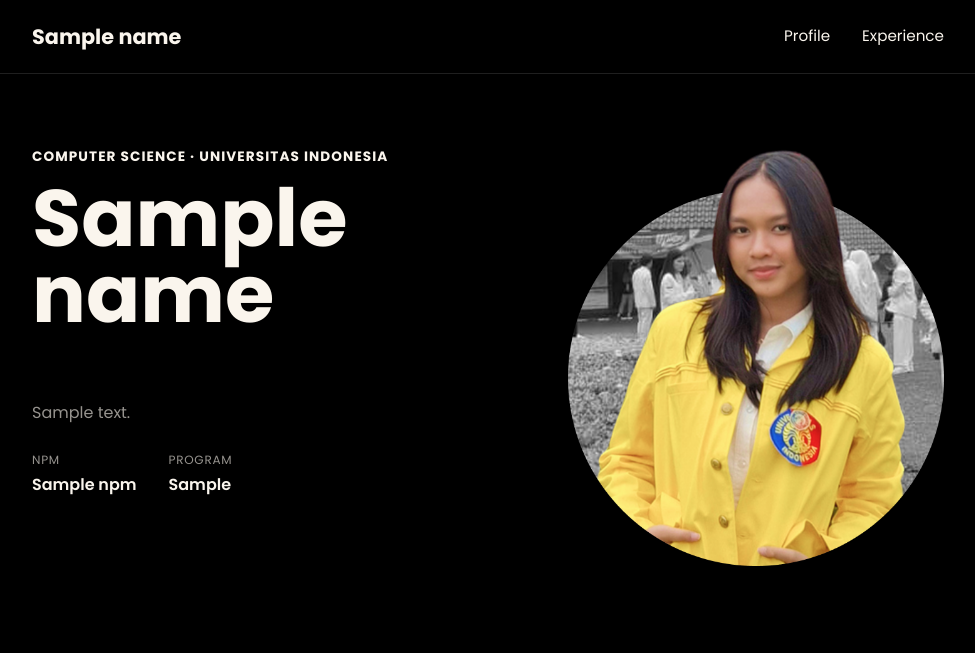
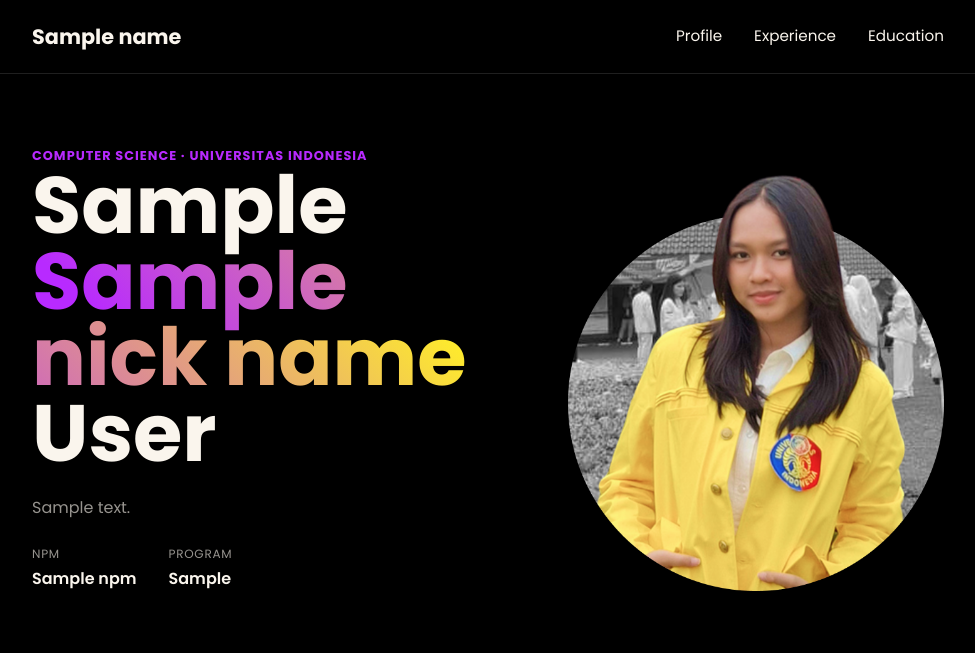
Before and after one commit to silvialalita/myportofolio, a Django app: template templates/index.html in a window 1280 px wide. Shown: the top 653 px of the page, without its empty margins (152-1127 px from the left). Run offline with Django 5.2, Linux system fonts and the light colour scheme; the template is opened without the code that fills it: most values are stand-ins (such as "Sample title", 1, 10 or a date in 2020); some libraries are stand-ins or nearby versions.

```diff
--- a/templates/index.html
+++ b/templates/index.html
@@ -4,7 +4,7 @@
 <head>
     <meta charset="UTF-8">
     <meta name="viewport" content="width=device-width, initial-scale=1.0">
-    <title>Silvia Lalita Damayanti - Portfolio</title>
+    <title>{{ name }} - Portfolio</title>
     <link rel="preconnect" href="https://fonts.googleapis.com">
     <link rel="preconnect" href="https://fonts.gstatic.com" crossorigin>
     <!-- Brand Icons -->
@@ -20,6 +20,7 @@
             <nav>
                 <a href="{% url 'main:show_main' %}">Profile</a>
                 <a href="{% url 'main:show_experience' %}">Experience</a>
+                <a href="{% url 'main:show_education' %}">Education</a>
             </nav>
         </div>
     </header>
@@ -28,8 +29,8 @@
         <section class="hero" id="profile">
             <div class="container hero-grid">
                 <div class="hero-identity">
-                    <p class="hero-kicker">Computer Science &middot; Universitas Indonesia</p>
-                    <h1>{{ name }}</h1>
+                    <p class="section-kicker">Computer Science &middot; Universitas Indonesia</p>
+                    <h1>{{ first_name }} <span> {{ nick_name }} </span> {{ last_name }}</h1>
                 </div>
 
                 <div class="hero-photo">
@@ -37,7 +38,7 @@
                     <img
                         class="avatar"
                         src="/static/img/avatar.png"
-                        alt="Photo of Lalita"
+                        alt="Photo of {{ name }}"
                     >
                 </div>
 
```
